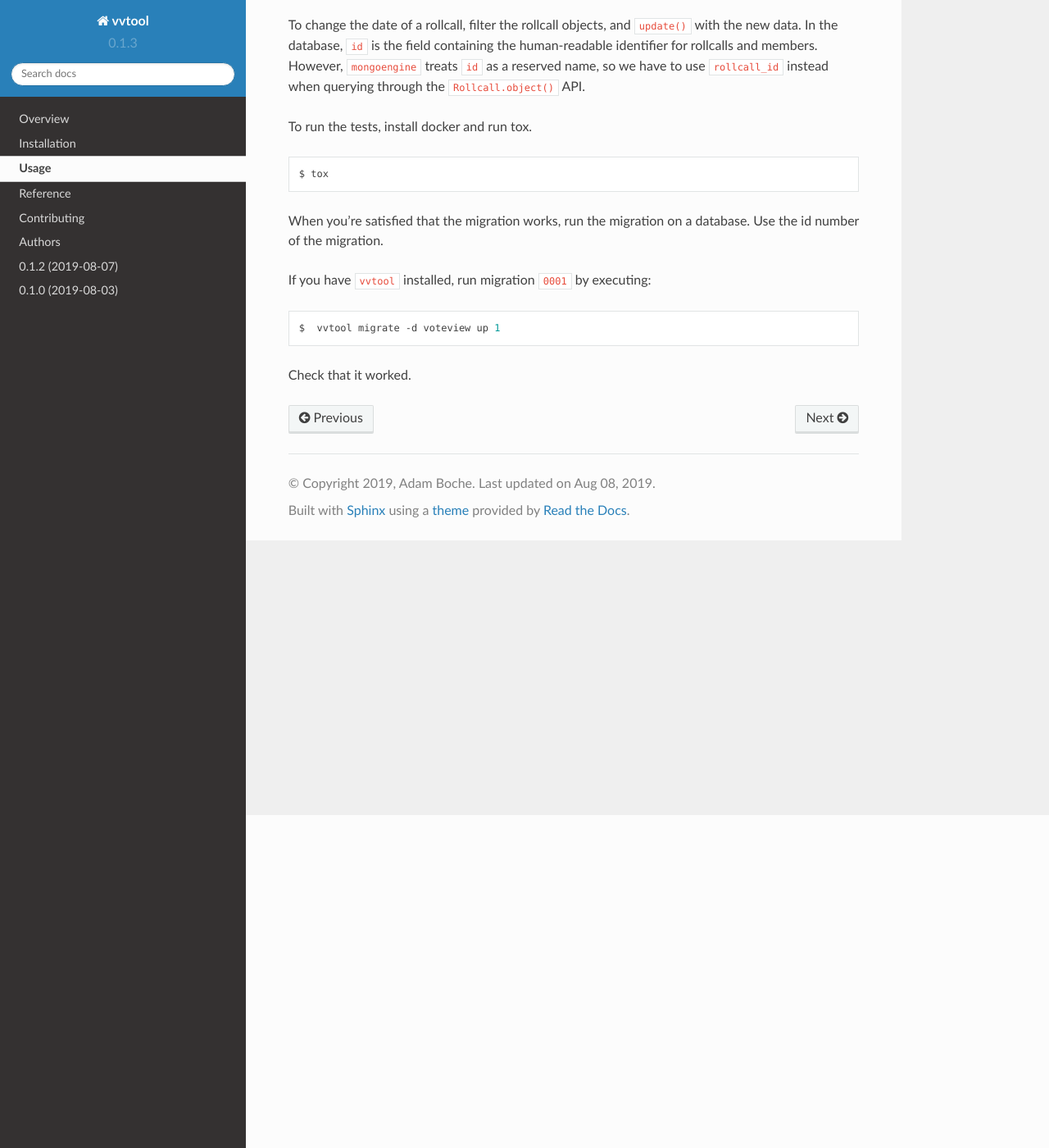
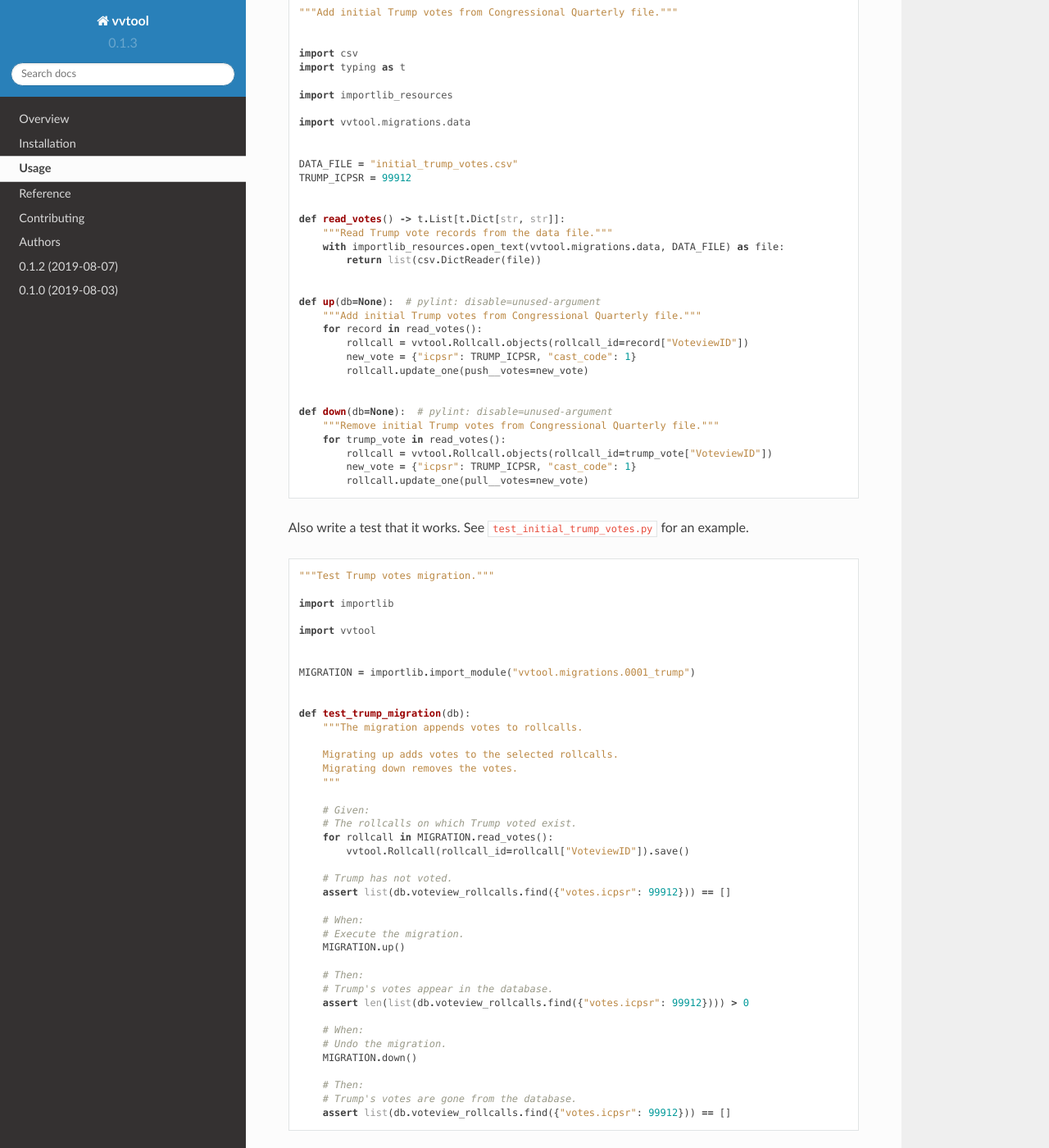
Before and after one commit to voteview/voteview-dev, a Sphinx documentation site: the page built from docs/usage.rst, in a window 1280 px wide and 1400 px high, scrolled down 406 px. Shown: the whole window at 82% size. Built offline with Sphinx 7.4.7 and the Read the Docs theme 2.0.0, drawn with Linux system fonts in a browser that asks for light colours; some of the changed text lies outside the part shown.

Commit message:
Provide example in doc

```diff
--- a/docs/reference/vvtool.rst
+++ b/docs/reference/vvtool.rst
@@ -19,6 +19,14 @@ vvtool.app module
    :undoc-members:
    :show-inheritance:
 
+vvtool.cli module
+-----------------
+
+.. automodule:: vvtool.cli
+   :members:
+   :undoc-members:
+   :show-inheritance:
+
 vvtool.exceptions module
 ------------------------
 
--- a/docs/usage.rst
+++ b/docs/usage.rst
@@ -15,8 +15,97 @@ Create a migration by running ``vvtool`` on the command line:
 
 This will create a new migration file under ``migrations``. Write code for doing
 the migration upgrade in the ``up`` function and for reverting it in the
-``down`` function. See ``0001_trump.py`` for an example. Also write a test that
+``down`` function. See ``0001_trump.py`` for an example.
+
+
+
+.. code-block:: python
+
+    """Add initial Trump votes from Congressional Quarterly file."""
+
+
+    import csv
+    import typing as t
+
+    import importlib_resources
+
+    import vvtool.migrations.data
+
+
+    DATA_FILE = "initial_trump_votes.csv"
+    TRUMP_ICPSR = 99912
+
+
+    def read_votes() -> t.List[t.Dict[str, str]]:
+        """Read Trump vote records from the data file."""
+        with importlib_resources.open_text(vvtool.migrations.data, DATA_FILE) as file:
+            return list(csv.DictReader(file))
+
+
+    def up(db=None):  # pylint: disable=unused-argument
+        """Add initial Trump votes from Congressional Quarterly file."""
+        for record in read_votes():
+            rollcall = vvtool.Rollcall.objects(rollcall_id=record["VoteviewID"])
+            new_vote = {"icpsr": TRUMP_ICPSR, "cast_code": 1}
+            rollcall.update_one(push__votes=new_vote)
+
+
+    def down(db=None):  # pylint: disable=unused-argument
+        """Remove initial Trump votes from Congressional Quarterly file."""
+        for trump_vote in read_votes():
+            rollcall = vvtool.Rollcall.objects(rollcall_id=trump_vote["VoteviewID"])
+            new_vote = {"icpsr": TRUMP_ICPSR, "cast_code": 1}
+            rollcall.update_one(pull__votes=new_vote)
+
+
+
+Also write a test that
 it works. See ``test_initial_trump_votes.py`` for an example.
+
+
+.. code-block:: python
+
+    """Test Trump votes migration."""
+
+    import importlib
+
+    import vvtool
+
+
+    MIGRATION = importlib.import_module("vvtool.migrations.0001_trump")
+
+
+    def test_trump_migration(db):
+        """The migration appends votes to rollcalls.
+
+        Migrating up adds votes to the selected rollcalls.
+        Migrating down removes the votes.
+        """
+
+        # Given:
+        # The rollcalls on which Trump voted exist.
+        for rollcall in MIGRATION.read_votes():
+            vvtool.Rollcall(rollcall_id=rollcall["VoteviewID"]).save()
+
+        # Trump has not voted.
+        assert list(db.voteview_rollcalls.find({"votes.icpsr": 99912})) == []
+
+        # When:
+        # Execute the migration.
+        MIGRATION.up()
+
+        # Then:
+        # Trump's votes appear in the database.
+        assert len(list(db.voteview_rollcalls.find({"votes.icpsr": 99912}))) > 0
+
+        # When:
+        # Undo the migration.
+        MIGRATION.down()
+
+        # Then:
+        # Trump's votes are gone from the database.
+        assert list(db.voteview_rollcalls.find({"votes.icpsr": 99912})) == []
+
 
 
 To change the date of a rollcall, filter the rollcall objects, and ``update()``
```
